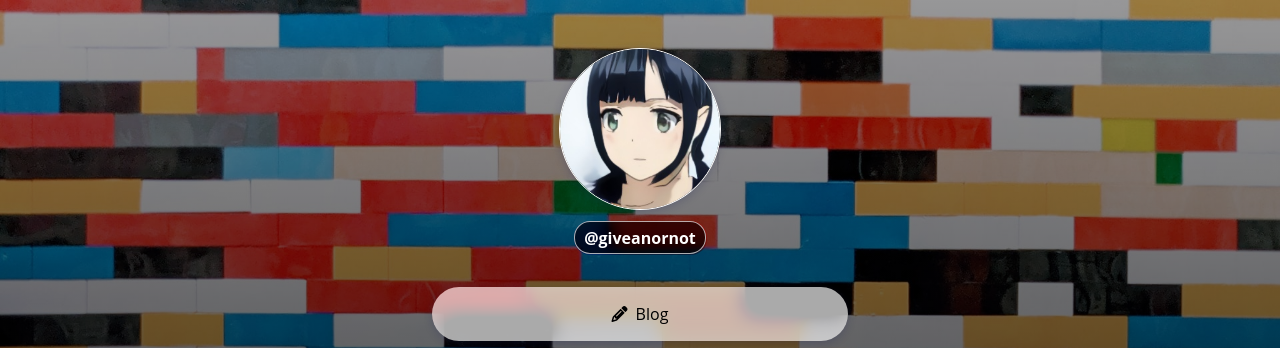
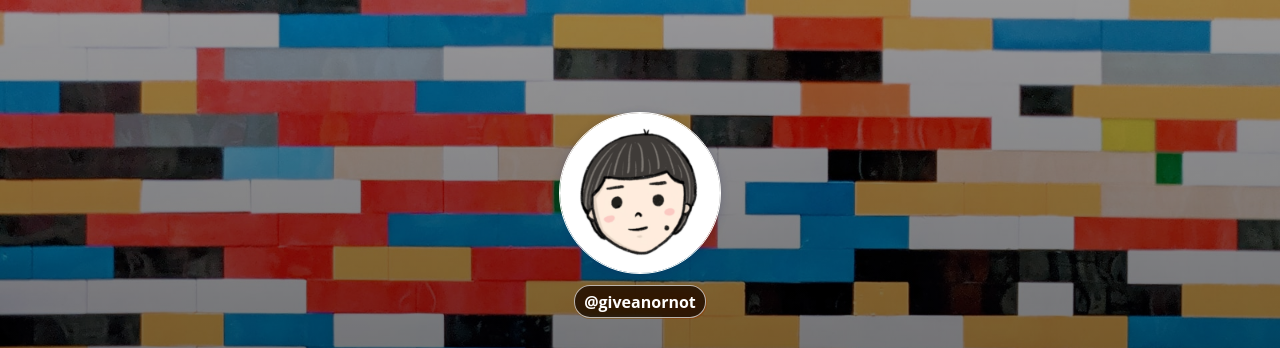
Before and after one commit to yasamnoya/link-in-bio, a plain HTML site: page index.html in a window 1280 px wide. Shown: the top 348 px of the page. Drawn offline with Linux system fonts and the light colour scheme.

Commit message:
update avatar & tweak

```diff
--- a/index.html
+++ b/index.html
@@ -13,7 +13,7 @@
 
 <body>
   <header>
-    <img id="avatar" src="avatar.jpg" alt="Avatar">
+    <img id="avatar" src="avatar-ivy.png" alt="Avatar">
     <h1>@giveanornot</h1>
   </header>
   <ul>
--- a/style.css
+++ b/style.css
@@ -12,14 +12,14 @@ body, html {
 body {
   background-image: linear-gradient(
           rgba(0, 0, 0, 0.4),
-          rgba(0, 0, 0, 0.9)
+          rgba(0, 0, 0, 0.7)
         ),url('omar-flores-lQT_bOWtysE-unsplash.jpg');
   background-size:  cover;
   height: 100vh;
 }
 
 header {
-  margin-top: 3em;
+  padding-top: 7em;
   text-align: center;
   display: flex;
   flex-direction: column;
```
Also changed, not shown: avatar-ivy.png (added), avatar.jpg (deleted).
